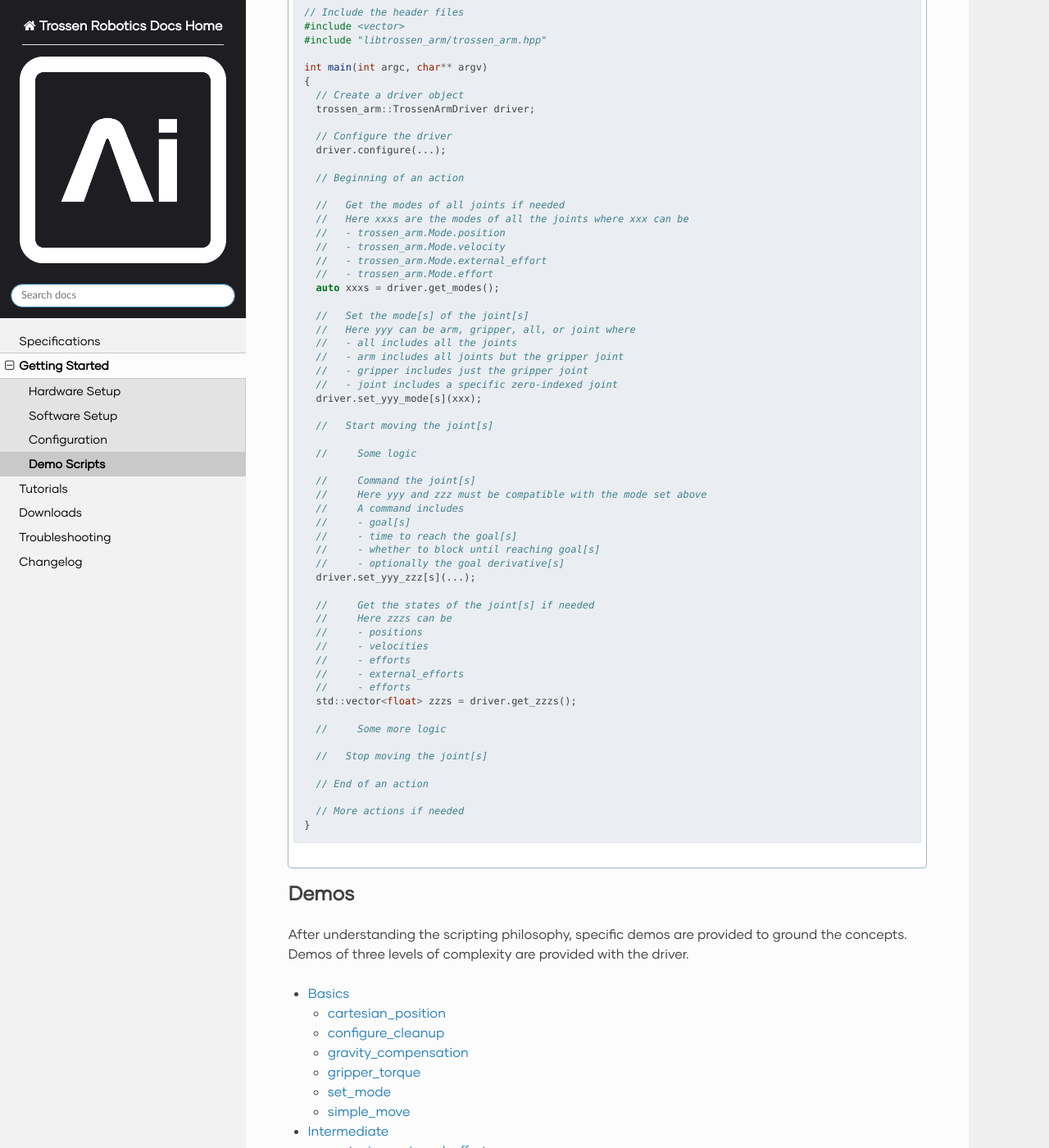
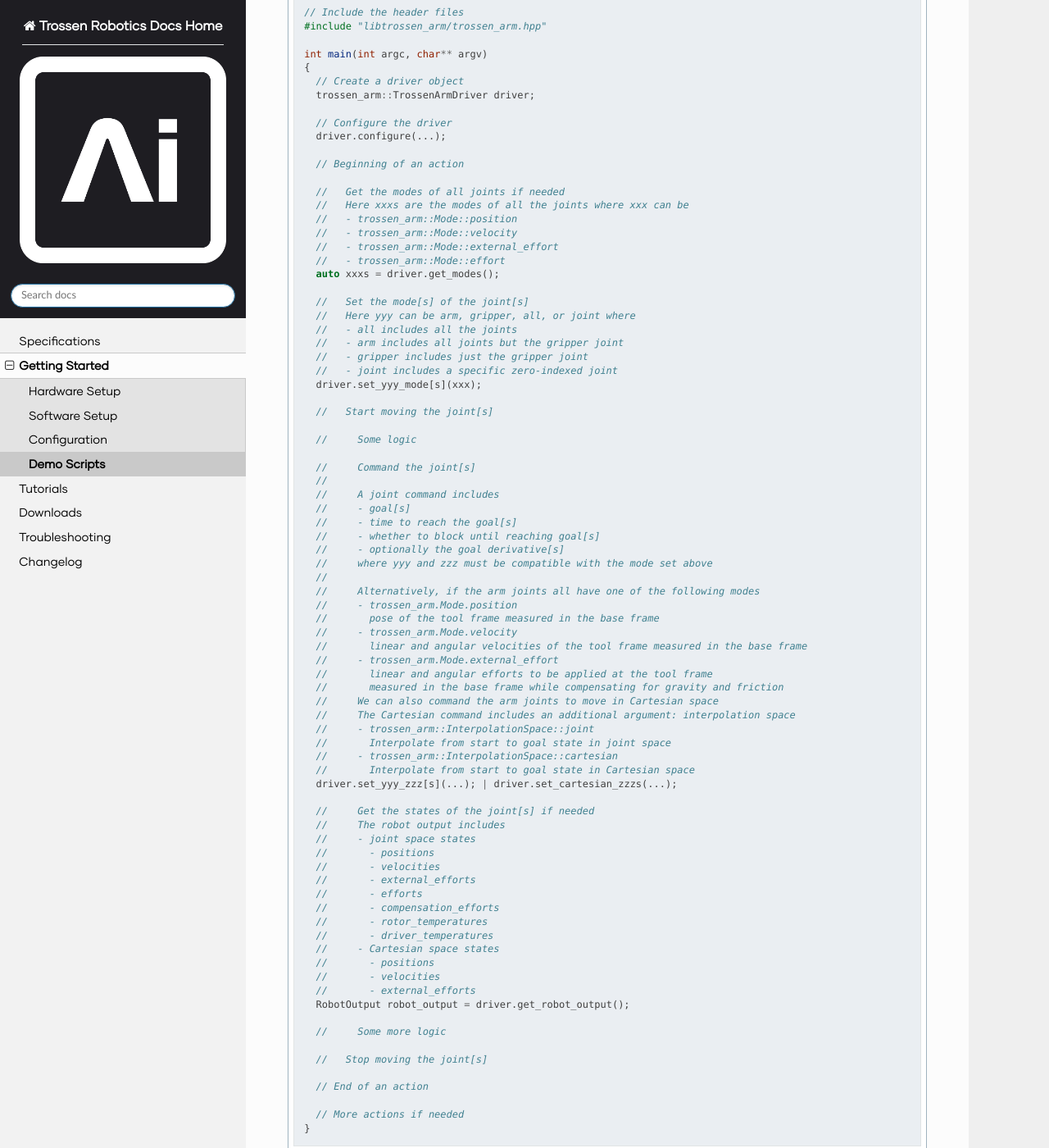
Before and after one commit to TrossenRobotics/trossen_arm, a Sphinx documentation site: the page built from docs/getting_started/demo_scripts.rst, in a window 1280 px wide and 1400 px high, scrolled down 501 px. Shown: the whole window at 82% size. Built offline with Sphinx 7.4.7 and the Read the Docs theme 3.1.0, drawn with Linux system fonts in a browser that asks for light colours; some web fonts are replaced; pages that are not in the unit, such as notebooks, are missing from menus.

Commit message:
added scripting philosophy for cartesian space actions

```diff
--- a/docs/getting_started/demo_scripts.rst
+++ b/docs/getting_started/demo_scripts.rst
@@ -20,7 +20,6 @@ The driver is designed to be flexible and easy to use for a wide range of applic
     .. code-tab:: c++
 
         // Include the header files
-        #include <vector>
         #include "libtrossen_arm/trossen_arm.hpp"
 
         int main(int argc, char** argv)
@@ -54,22 +53,45 @@ The driver is designed to be flexible and easy to use for a wide range of applic
           //     Some logic
 
           //     Command the joint[s]
-          //     Here yyy and zzz must be compatible with the mode set above
-          //     A command includes
+          //
+          //     A joint command includes
           //     - goal[s]
           //     - time to reach the goal[s]
           //     - whether to block until reaching goal[s]
           //     - optionally the goal derivative[s]
-          driver.set_yyy_zzz[s](...);
+          //     where yyy and zzz must be compatible with the mode set above
+          //
+          //     Alternatively, if the arm joints all have one of the following modes
+          //     - trossen_arm.Mode.position
+          //       pose of the tool frame measured in the base frame
+          //     - trossen_arm.Mode.velocity
+          //       linear and angular velocities of the tool frame measured in the base frame
+          //     - trossen_arm.Mode.external_effort
+          //       linear and angular efforts to be applied at the tool frame
+          //       measured in the base frame while compensating for gravity and friction
+          //     We can also command the arm joints to move in Cartesian space
+          //     The Cartesian command includes an additional argument: interpolation space
+          //     - trossen_arm::InterpolationSpace::joint
+          //       Interpolate from start to goal state in joint space
+          //     - trossen_arm::InterpolationSpace::cartesian
+          //       Interpolate from start to goal state in Cartesian space
+          driver.set_yyy_zzz[s](...); | driver.set_cartesian_zzzs(...);
 
           //     Get the states of the joint[s] if needed
-          //     Here zzzs can be
-          //     - positions
-          //     - velocities
-          //     - efforts
-          //     - external_efforts
-          //     - efforts
-          std::vector<float> zzzs = driver.get_zzzs();
+          //     The robot output includes
+          //     - joint space states
+          //       - positions
+          //       - velocities
+          //       - external_efforts
+          //       - efforts
+          //       - compensation_efforts
+          //       - rotor_temperatures
+          //       - driver_temperatures
+          //     - Cartesian space states
+          //       - positions
+          //       - velocities
+          //       - external_efforts
+          RobotOutput robot_output = driver.get_robot_output();
 
           //     Some more logic
 
@@ -115,22 +137,45 @@ The driver is designed to be flexible and easy to use for a wide range of applic
             #         Some logic
 
             #         Command the joint[s]
-            #         Here yyy and zzz must be compatible with the mode set above
-            #         A command includes
+            #
+            #         A joint command includes
             #         - goal[s]
             #         - time to reach the goal[s]
             #         - whether to block until reaching goal[s]
             #         - optionally the goal derivative[s]
-            driver.set_yyy_zzz[s](...)
+            #         where yyy and zzz must be compatible with the mode set above
+            #
+            #         Alternatively, if the arm joints all have one of the following modes
+            #         - trossen_arm.Mode.position
+            #           pose of the tool frame measured in the base frame
+            #         - trossen_arm.Mode.velocity
+            #           linear and angular velocities of the tool frame measured in the base frame
+            #         - trossen_arm.Mode.external_effort
+            #           linear and angular efforts to be applied at the tool frame
+            #           measured in the base frame while compensating for gravity and friction
+            #         We can also command the arm joints to move in Cartesian space
+            #         The Cartesian command includes an additional argument: interpolation space
+            #         - trossen_arm.InterpolationSpace.joint
+            #           Interpolate from start to goal state in joint space
+            #         - trossen_arm.InterpolationSpace.cartesian
+            #           Interpolate from start to goal state in Cartesian space
+            driver.set_yyy_zzz[s](...) | driver.set_cartesian_zzzs(...)
 
             #         Get the states of the joint[s] if needed
-            #         Here zzzs can be
-            #         - positions
-            #         - velocities
-            #         - efforts
-            #         - external_efforts
-            #         - efforts
-            zzzs = driver.get_zzzs()
+            #         The robot output includes
+            #         - joint space states
+            #           - positions
+            #           - velocities
+            #           - external_efforts
+            #           - efforts
+            #           - compensation_efforts
+            #           - rotor_temperatures
+            #           - driver_temperatures
+            #         - Cartesian space states
+            #           - positions
+            #           - velocities
+            #           - external_efforts
+            robot_output = driver.get_robot_output()
 
             #         Some more logic
 
```
Also changed, not shown: other parts of docs/getting_started/demo_scripts.rst (+4 -4 lines).
